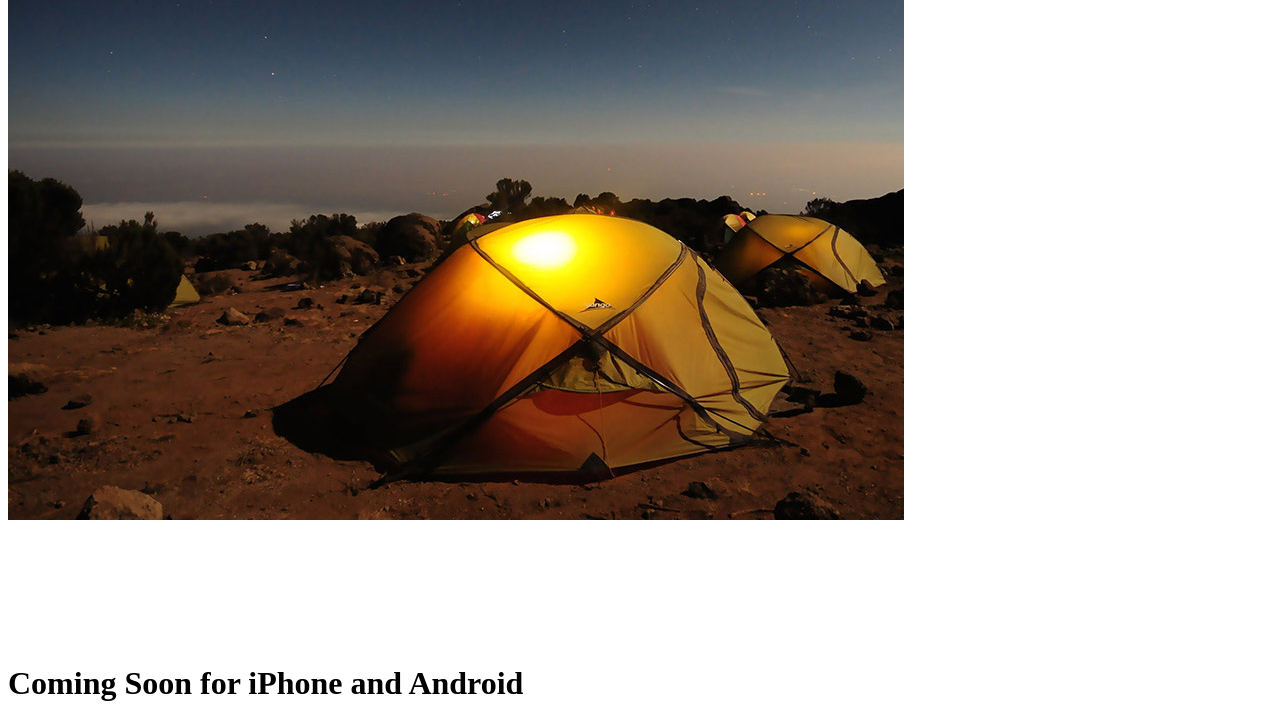
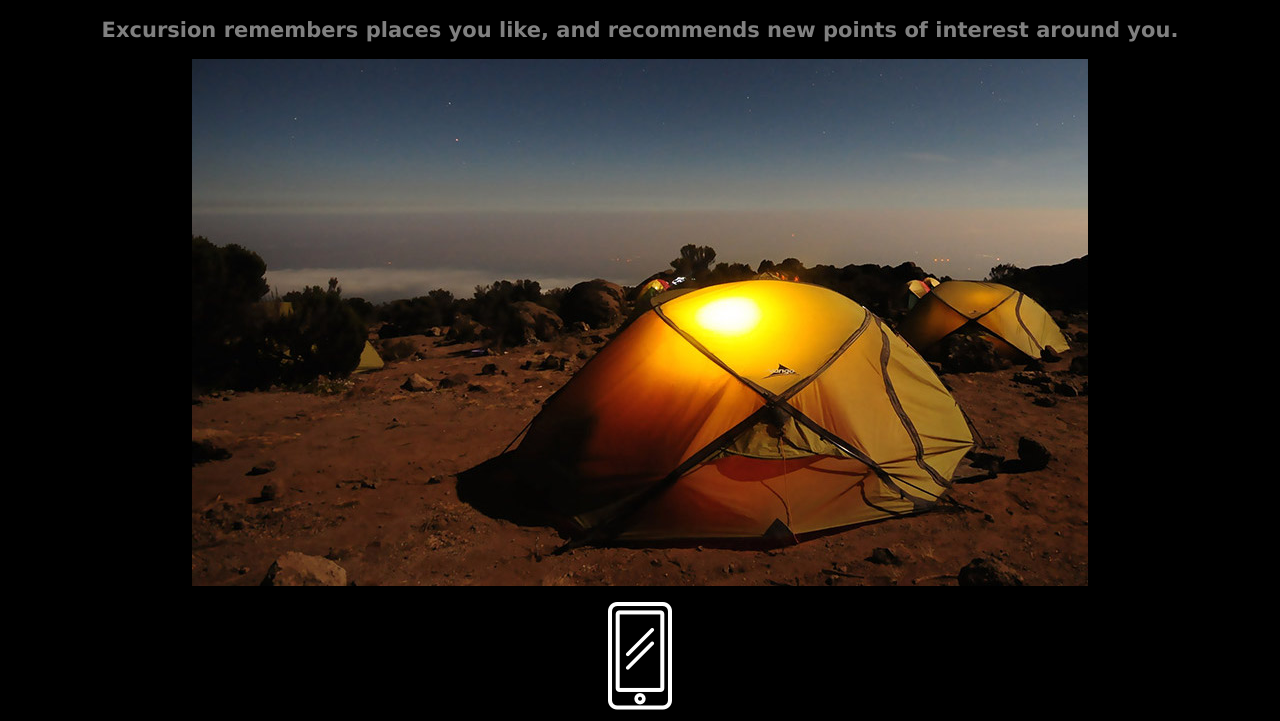
Before and after one commit to mjones0038/excursion, a plain HTML site: page index.html in a window 1280 px wide. Shown: the part 391-1112 px from the top of the page. Drawn offline with Linux system fonts and the light colour scheme.

Commit message:
Update index.html

```diff
--- a/index.html
+++ b/index.html
@@ -1,7 +1,7 @@
 <html>
 <head>
     <title></title>
-    <link href="{{ mjones.github.io }}/excursion/resources/css/style.css" rel="stylesheet" type="text/css"/>
+    <link href="/excursion/resources/css/style.css" rel="stylesheet" type="text/css"/>
 </head>
 <body>
     <h1>Discover hidden places in the world around you</h1>
```
